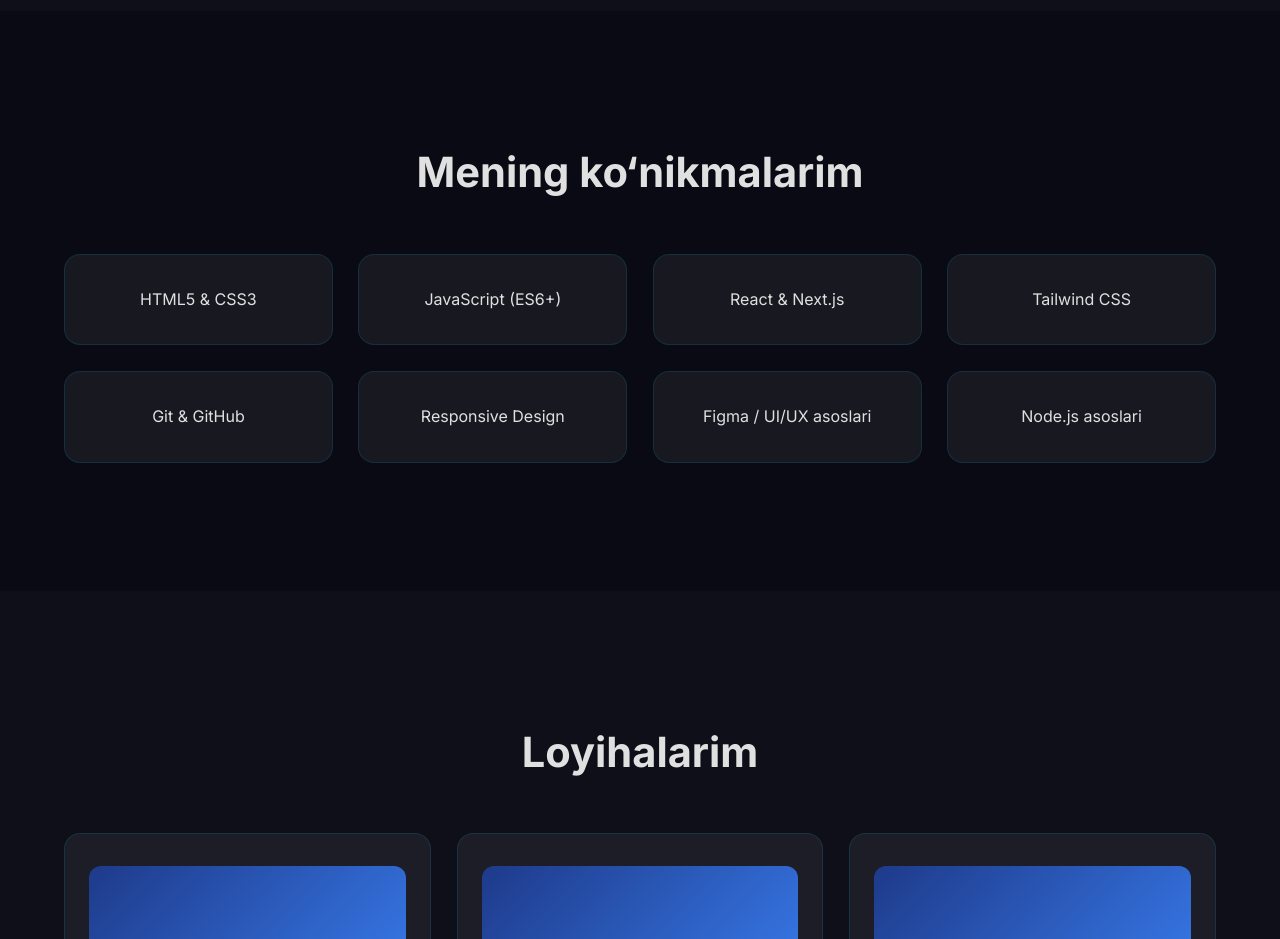
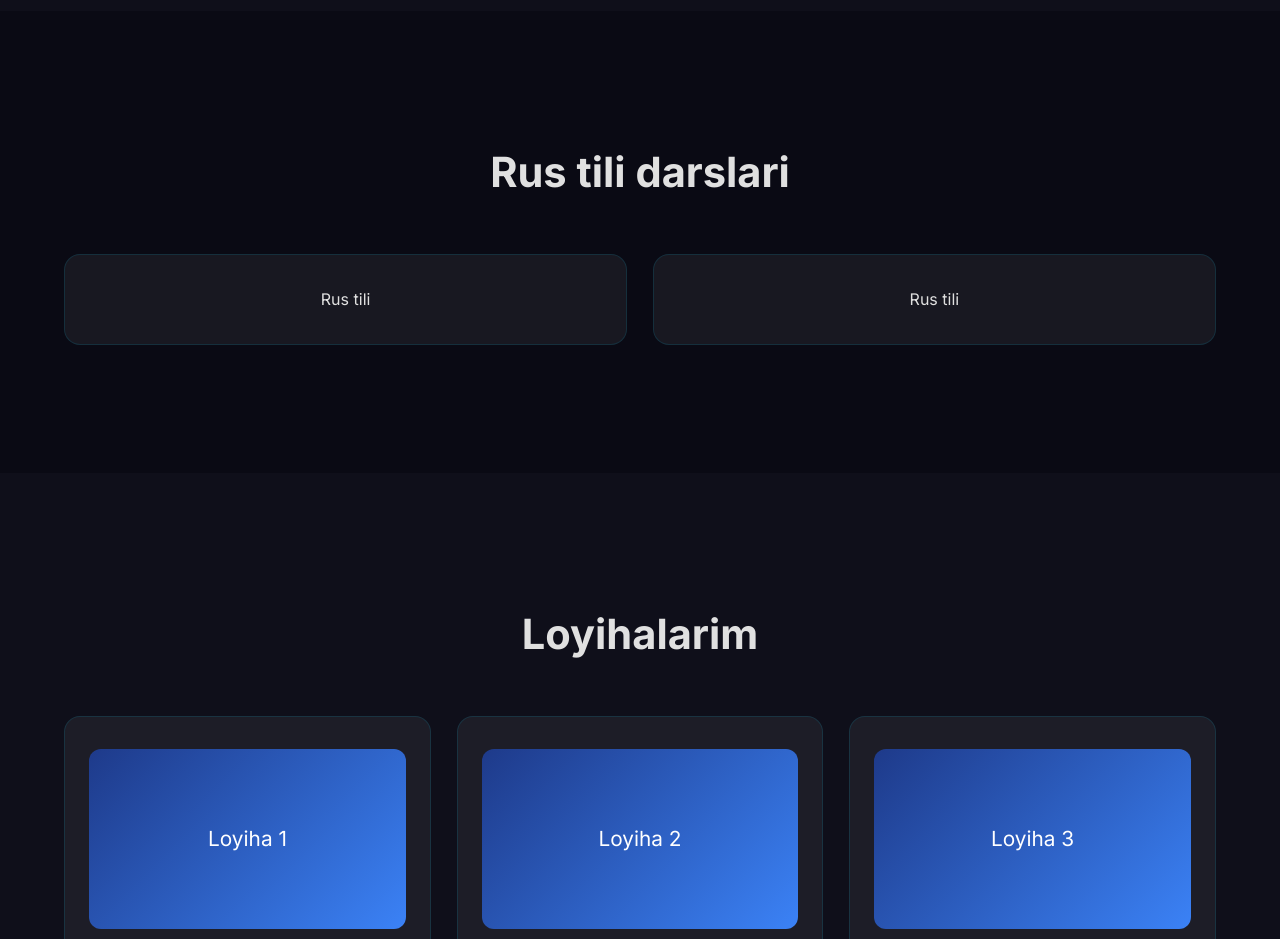
Before and after one commit to abatovaziz227-sudo/abatovazizbek, a plain HTML site: page index.html in a window 1280 px wide. Shown: the part 1220-2159 px from the top of the page. Drawn offline with Linux system fonts and the light colour scheme.

Commit message:
Update index.html

```diff
--- a/index.html
+++ b/index.html
@@ -51,16 +51,10 @@
 
     <!-- Skills -->
     <section id="skills" class="dark-section">
-      <h2>Mening ko‘nikmalarim</h2>
+      <h2>Rus tili darslari</h2>
       <div class="skills-grid">
-        <div class="skill-card">HTML5 & CSS3</div>
-        <div class="skill-card">JavaScript (ES6+)</div>
-        <div class="skill-card">React & Next.js</div>
-        <div class="skill-card">Tailwind CSS</div>
-        <div class="skill-card">Git & GitHub</div>
-        <div class="skill-card">Responsive Design</div>
-        <div class="skill-card">Figma / UI/UX asoslari</div>
-        <div class="skill-card">Node.js asoslari</div>
+        <div class="skill-card">Rus tili</div>
+        <div class="skill-card">Rus tili</div>
       </div>
     </section>
 
```
